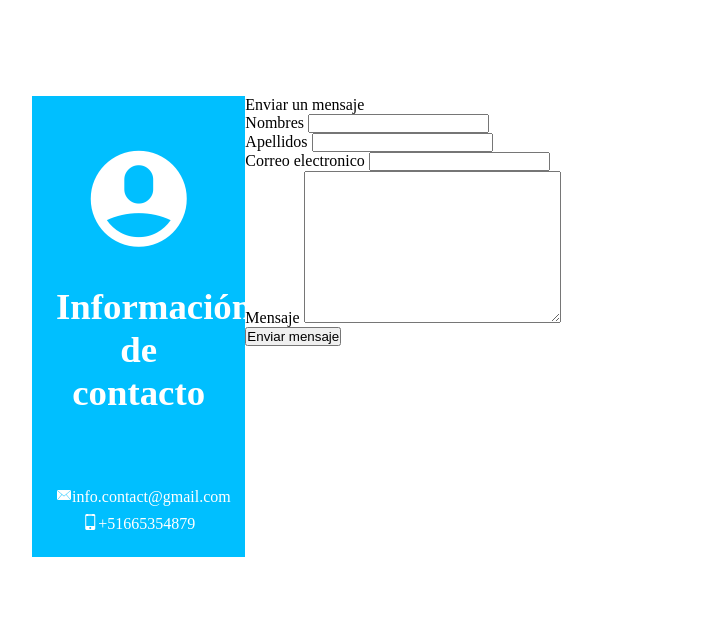
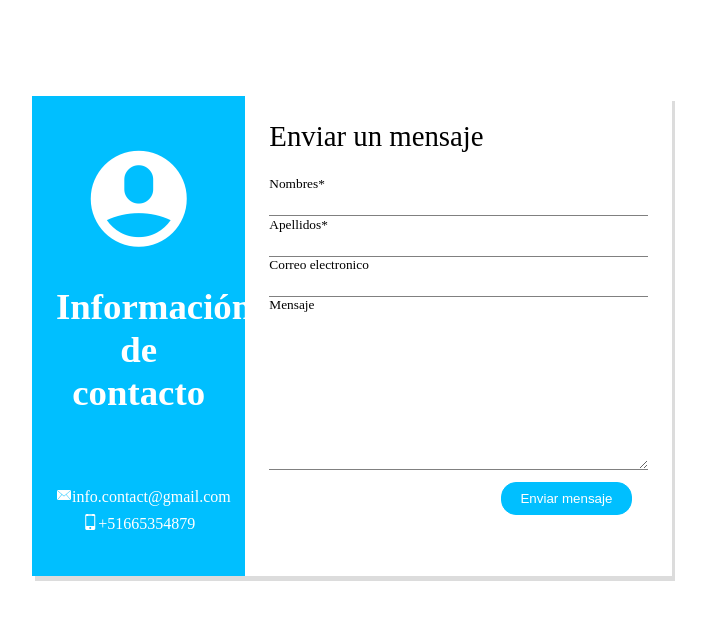
Before and after one commit to EparionaD/formulario, a plain HTML site: page index.html in a window 1280 px wide. Shown: the whole page, without its empty margins (288-994 px from the left). Drawn offline with Linux system fonts and the light colour scheme; files whose address does not match are found by name.

Commit message:
se completo formulario

```diff
--- a/css/formulario.css
+++ b/css/formulario.css
@@ -7,6 +7,7 @@
     text-align: center;
     padding: 1.5em;
     padding-top: 3.5em;
+    height: 480px;
 }
 .logo h1{
     font-size: 2.3em;
@@ -22,3 +23,42 @@
     font-size: 6em;
     color: white;
 }
+.formulario-cuerpo{
+    padding: 1.5em;
+}
+.formulario-cuerpo p{
+    font-size: 1.8em;
+    margin-bottom: .8em;
+}
+.form-caja{
+    width: 100%;
+    border-top-style: none;
+    border-right-style: none;
+    border-bottom-style: solid;
+    border-left-style: none;
+    border-color: grey;
+    border-width: 1px;
+}
+.input-boton{
+    text-align: right;
+    padding-top: .5em;
+    padding-right: 1em;
+}
+.input-boton input{
+    color: white;
+    background-color: #00bfff;
+    border: #00bfff 1px solid;
+    padding: .6em 1.4em;
+    border-radius: 15px;
+}
+.cuerpo section{
+    box-shadow: 3px 5px gainsboro;
+}
+.texto-capturado{
+    display: flex;
+    margin-top: 5em;
+    justify-content: center;
+}
+.texto-capturado div{
+    font-size: 1.8em;
+}
--- a/index.html
+++ b/index.html
@@ -18,31 +18,35 @@
                 <p><span class="icon-envelope"></span>info.contact@gmail.com</p>
                 <p><span class="icon-mobile"></span>+51665354879</p>
             </div>
-            <div class="col-xl-8 col-lg-8 col-md-8 col-sm-12 col-xs-12">
+            <div class="col-xl-8 col-lg-8 col-md-8 col-sm-12 col-xs-12 formulario-cuerpo">
                 <form action="" method="POST">
                     <p>Enviar un mensaje</p>
                     <div>
-                        <label for="">Nombres</label>
-                        <input id="nombre" type="text">
+                        <label for=""><sup>Nombres*</sup></label>
+                        <input id="nombre" class="form-caja" type="text">
                     </div>
                     <div>
-                        <label for="">Apellidos</label>
-                        <input id="apellido" type="text">
+                        <label for=""><sup>Apellidos*</sup></label>
+                        <input id="apellido" class="form-caja" type="text">
                     </div>
                     <div>
-                        <label for="">Correo electronico</label>
-                        <input id="email" type="email">
+                        <label for=""><sup>Correo electronico</sup></label>
+                        <input id="email"  class="form-caja"type="email">
                     </div>
                     <div>
-                        <label for="">Mensaje</label>
-                        <textarea name="" id="mensaje" cols="30" rows="10"></textarea>
+                        <label for=""><sup>Mensaje</sup></label>
+                        <textarea name=""  class="form-caja" id="mensaje" cols="30" rows="10"></textarea>
                     </div>
-                    <input id="boton" type="button" value="Enviar mensaje">
+                    <div class="input-boton">
+                        <input id="boton" type="button" value="Enviar mensaje">
+                    </div>
                 </form>
             </div>
         </section>
-        <div id="resultado">
+        <div class="texto-capturado">
+            <div id="resultado" >
 
+            </div>
         </div>
     </main>
     <script src="./js/formualrio.js"></script>
--- a/js/formualrio.js
+++ b/js/formualrio.js
@@ -3,7 +3,7 @@ function capturar(){
     var dato1 = document.getElementById("apellido").value;
     var dato2 = document.getElementById("email").value;
     var dato3 = document.getElementById("mensaje").value;
-    document.getElementById("resultado").innerHTML = " Nombres: "+dato+"<br>"+"Apellidos: "+dato1+"<br>"+"Email: "+dato2+"<br>"+"Mensaje: "+dato3;
+    document.getElementById("resultado").innerHTML = " Nombres: "+dato+"<br>"+"Apellidos: "+dato1+"<br>"+"Email: "+"<ins>"+dato2+"</ins>"+"<br>"+"Mensaje: "+dato3;
 }
 
 //capturar();
```
